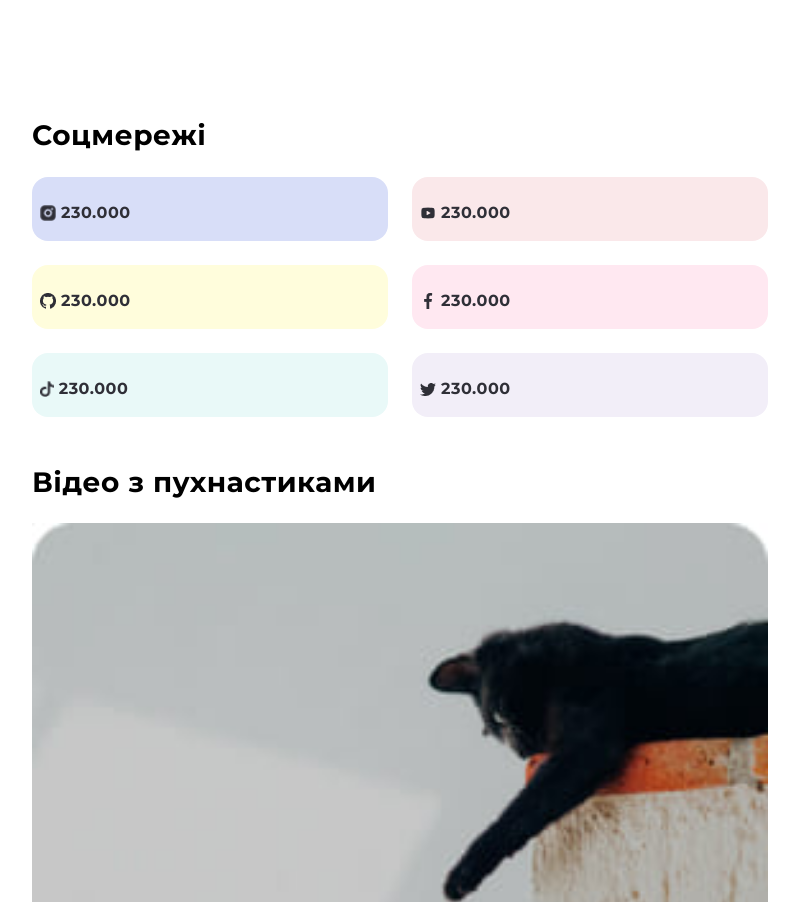
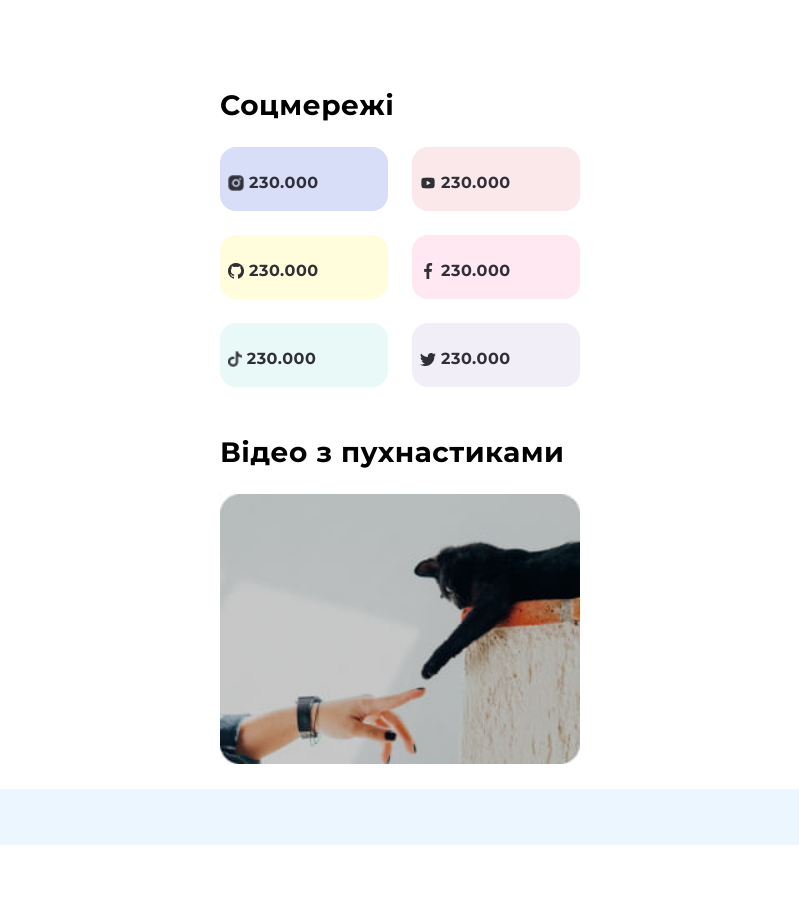
Before and after one commit to RomanaKarasenko/CatHouse, a website: page index.html in a window 1280 px wide. Shown: the part 1407-2309 px from the top of the page, without its empty margins (240-1039 px from the left). After the commit the page ends 2252 px from the top, so only its background shows below. Drawn offline with Linux system fonts and the light colour scheme.

Commit message:
Update styles.css

```diff
--- a/css/styles.css
+++ b/css/styles.css
@@ -241,4 +241,18 @@ body {
   .socialmediaul {
     gap: 24px;
   }
+  @media screen and (min-width: 1158px) {
+    .socialmedia {
+      width: 360px;
+      gap: 24px;
+    }
+    .videocontainer {
+      width: 360px;
+      gap: 24px;
+    }
+    .articlescontainer {
+      width: 744px;
+      gap: 36px;
+    }
+  }
 }
```
